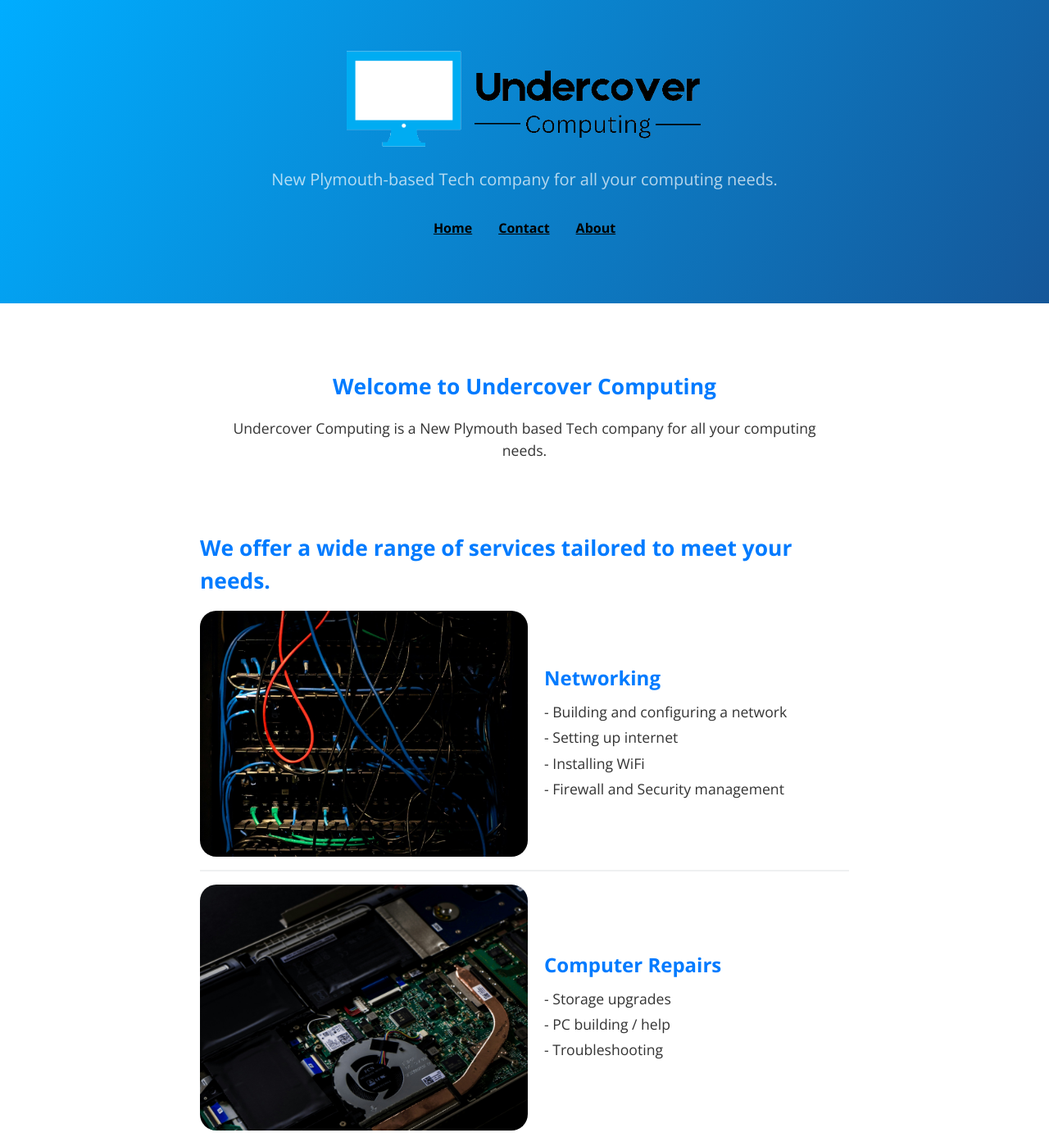
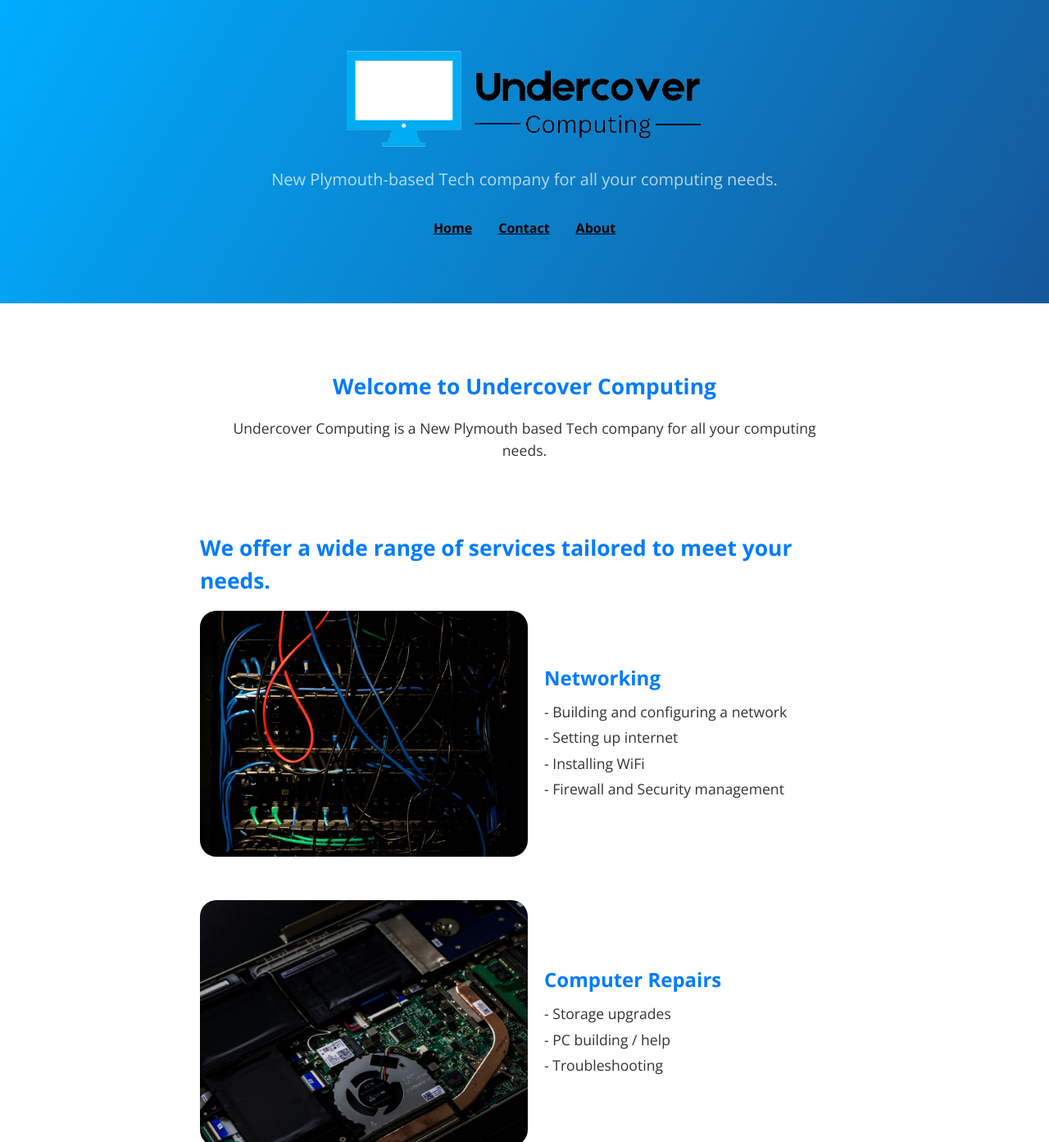
Before and after one commit to UndercoverComputing/undercovercomputing.com, a Jekyll site: the page index.html, which Jekyll copies as it is, in a window 1280 px wide. Shown: the top 1393 px of the page at 82% size. Built offline with Jekyll 4.4.1, drawn with Linux system fonts in a browser that asks for light colours; grey boxes are pictures that could not be loaded.

Commit message:
Update index.html

```diff
--- a/index.html
+++ b/index.html
@@ -55,7 +55,8 @@
             </ul>
         </div>
     </section>
-    <hr>
+    <br>
+    <br>
     <section class="service-item">
         <img src="/images/repairs_landscape.jpg" alt="Computer Repairs">
         <div class="service-content">
@@ -67,7 +68,8 @@
             </ul>
         </div>
     </section>
-    <hr>
+    <br>
+    <br>
     <section class="service-item">
         <img src="/images/support_landscape.jpg" alt="Tech Support">
         <div class="service-content">
```
